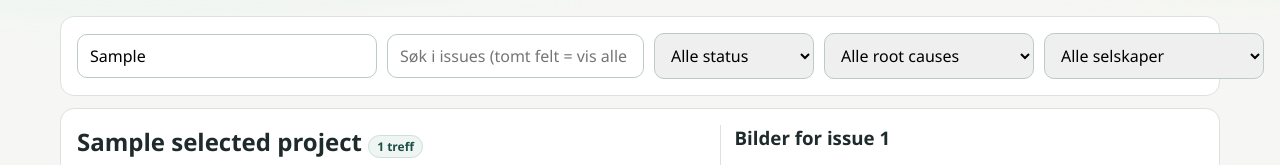
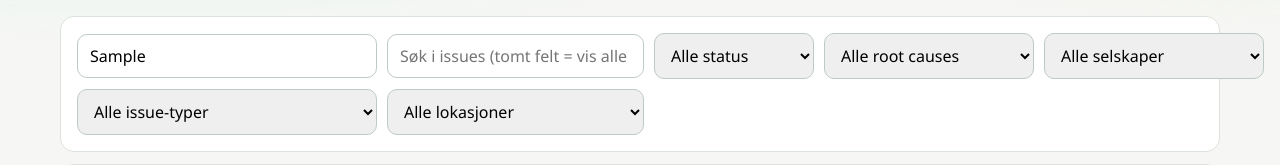
Before and after one commit to sandvike/bim360browser, a Flask app: template templates/index.html in a window 1280 px wide. Shown: the part 139-304 px from the top of the page. Run offline with Flask 3, Linux system fonts and the light colour scheme; the template is opened without the code that fills it: most values are stand-ins (such as "Sample title", 1, 10 or a date in 2020).

Commit message:
Add issue type/location filters and comments/history tabs

```diff
--- a/app.py
+++ b/app.py
@@ -1,6 +1,7 @@
 from __future__ import annotations
 
 import base64
+import json
 import mimetypes
 import os
 import threading
@@ -988,11 +989,56 @@ def query_companies(project_id: str) -> list[str]:
         cur.close()
 
 
-def query_issues(project_id: str, search: str, status: str, root_cause: str, company: str, page: int) -> tuple[list[dict[str, Any]], int]:
+def query_issue_types(project_id: str) -> list[str]:
+    sql = f"""
+        SELECT DISTINCT "issue_type_name" AS issue_type_name
+    FROM {ISSUES_VIEW}
+        WHERE "project_id" = %s
+            AND "issue_type_name" IS NOT NULL
+        ORDER BY "issue_type_name"
+    """
+    con = snowflake_conn()
+    cur = con.cursor()
+    try:
+        cur.execute(sql, (project_id,))
+        return [str(row[0]) for row in cur.fetchall()]
+    finally:
+        cur.close()
+
+
+def query_locations(project_id: str) -> list[str]:
+    sql = f"""
+        SELECT DISTINCT "location_path" AS location_path
+    FROM {ISSUES_VIEW}
+        WHERE "project_id" = %s
+            AND "location_path" IS NOT NULL
+        ORDER BY "location_path"
+    """
+    con = snowflake_conn()
+    cur = con.cursor()
+    try:
+        cur.execute(sql, (project_id,))
+        return [str(row[0]) for row in cur.fetchall()]
+    finally:
+        cur.close()
+
+
+def query_issues(
+    project_id: str,
+    search: str,
+    status: str,
+    root_cause: str,
+    company: str,
+    issue_type: str,
+    location_path: str,
+    page: int,
+) -> tuple[list[dict[str, Any]], int]:
     search_like = f"%{search}%"
     status_filter = status.strip().lower()
     root_cause_filter = root_cause.strip().lower()
     company_filter = company.strip().lower()
+    issue_type_filter = issue_type.strip().lower()
+    location_path_filter = location_path.strip().lower()
     offset = (page - 1) * PAGE_SIZE
 
     where_sql = """
@@ -1015,6 +1061,14 @@ def query_issues(project_id: str, search: str, status: str, root_cause: str, com
             AND (
                 %s = ''
                                 OR LOWER(v."company_name") = %s
+            )
+            AND (
+                %s = ''
+                                OR LOWER(v."issue_type_name") = %s
+            )
+            AND (
+                %s = ''
+                                OR LOWER(v."location_path") = %s
             )
     """
 
@@ -1039,6 +1093,7 @@ def query_issues(project_id: str, search: str, status: str, root_cause: str, com
         v."root_cause_name" AS root_cause_name,
         v."company_name" AS company_name,
         v."issue_type_name" AS issue_type_name,
+        v."location_path" AS location_path,
         v."created_at" AS created_at,
         v."updated_at" AS updated_at,
         v."closed_at" AS closed_at,
@@ -1068,6 +1123,10 @@ def query_issues(project_id: str, search: str, status: str, root_cause: str, com
             root_cause_filter,
             company_filter,
             company_filter,
+            issue_type_filter,
+            issue_type_filter,
+            location_path_filter,
+            location_path_filter,
         )
         cur.execute(count_sql, filter_params)
         count_row = cur.fetchone() or {}
@@ -1153,9 +1212,20 @@ def index():
     status = request.args.get("status", "").strip()
     root_cause = request.args.get("root_cause", "").strip()
     company = request.args.get("company", "").strip()
+    issue_type = request.args.get("issue_type", "").strip()
+    location_path = request.args.get("location_path", "").strip()
     split_issue_id = request.args.get("issue_id", "").strip()
     page = max(1, request.args.get("page", type=int, default=1))
-    has_follow_up_filters = bool(search or status or root_cause or company or split_issue_id or "page" in request.args)
+    has_follow_up_filters = bool(
+        search
+        or status
+        or root_cause
+        or company
+        or issue_type
+        or location_path
+        or split_issue_id
+        or "page" in request.args
+    )
     has_explicit_project = bool(project_pick or project_id)
 
     db_error = None
@@ -1185,6 +1255,8 @@ def index():
     statuses: list[str] = []
     root_causes: list[str] = []
     companies: list[str] = []
+    issue_types: list[str] = []
+    locations: list[str] = []
     project_summary = None
     total_rows = 0
     total_pages = 0
@@ -1201,12 +1273,14 @@ def index():
         statuses = query_statuses(project_id)
         root_causes = query_root_causes(project_id)
         companies = query_companies(project_id)
+        issue_types = query_issue_types(project_id)
+        locations = query_locations(project_id)
         project_summary = query_project_summary(project_id)
-        issues, total_rows = query_issues(project_id, search, status, root_cause, company, page)
+        issues, total_rows = query_issues(project_id, search, status, root_cause, company, issue_type, location_path, page)
         total_pages = max(1, (total_rows + PAGE_SIZE - 1) // PAGE_SIZE)
         if page > total_pages:
             page = total_pages
-            issues, total_rows = query_issues(project_id, search, status, root_cause, company, page)
+            issues, total_rows = query_issues(project_id, search, status, root_cause, company, issue_type, location_path, page)
 
         if split_issue_id:
             split_issue = query_issue(project_id, split_issue_id)
@@ -1225,12 +1299,16 @@ def index():
         status=status,
         root_cause=root_cause,
         company=company,
+        issue_type=issue_type,
+        location_path=location_path,
         split_issue_id=split_issue_id,
         split_issue=split_issue,
         split_attachments=split_attachments,
         statuses=statuses,
         root_causes=root_causes,
         companies=companies,
+        issue_types=issue_types,
+        locations=locations,
         project_summary=project_summary,
         page=page,
         page_size=PAGE_SIZE,
@@ -1246,8 +1324,33 @@ def issue_detail(project_id: str, issue_id: str):
     if not issue:
         abort(404)
 
+    def _format_issue_field(value: Any, empty_text: str) -> str:
+        if value is None:
+            return empty_text
+        if isinstance(value, (dict, list)):
+            return json.dumps(value, indent=2, ensure_ascii=False)
+        if isinstance(value, str):
+            stripped = value.strip()
+            if not stripped:
+                return empty_text
+            try:
+                parsed = json.loads(stripped)
+                return json.dumps(parsed, indent=2, ensure_ascii=False)
+            except Exception:
+                return stripped
+        return str(value)
+
+    comments_text = _format_issue_field(issue.get("COMMENTS"), "Ingen kommentarer.")
+    history_text = _format_issue_field(issue.get("ADDITIONAL_FIELDS"), "Ingen history-data.")
+
     attachments = query_attachments(project_id, issue_id)
-    return render_template("issue.html", issue=issue, attachments=attachments)
+    return render_template(
+        "issue.html",
+        issue=issue,
+        attachments=attachments,
+        comments_text=comments_text,
+        history_text=history_text,
+    )
 
 
 if __name__ == "__main__":
--- a/templates/index.html
+++ b/templates/index.html
@@ -36,6 +36,18 @@
           <option value="{{ c }}" {% if c == company %}selected{% endif %}>{{ c }}</option>
         {% endfor %}
       </select>
+      <select name="issue_type" {% if not project_id %}disabled{% endif %}>
+        <option value="">Alle issue-typer</option>
+        {% for it in issue_types %}
+          <option value="{{ it }}" {% if it == issue_type %}selected{% endif %}>{{ it }}</option>
+        {% endfor %}
+      </select>
+      <select name="location_path" {% if not project_id %}disabled{% endif %}>
+        <option value="">Alle lokasjoner</option>
+        {% for lp in locations %}
+          <option value="{{ lp }}" {% if lp == location_path %}selected{% endif %}>{{ lp }}</option>
+        {% endfor %}
+      </select>
     </div>
   </form>
 </section>
@@ -57,6 +69,8 @@
     const statusSelect = form.querySelector('select[name="status"]');
     const rootCauseSelect = form.querySelector('select[name="root_cause"]');
     const companySelect = form.querySelector('select[name="company"]');
+    const issueTypeSelect = form.querySelector('select[name="issue_type"]');
+    const locationSelect = form.querySelector('select[name="location_path"]');
     if (!projectInput || !projectIdHidden) return;
 
     const optionSet = new Set(
@@ -93,6 +107,8 @@
       if (statusSelect) statusSelect.disabled = !enabled;
       if (rootCauseSelect) rootCauseSelect.disabled = !enabled;
       if (companySelect) companySelect.disabled = !enabled;
+      if (issueTypeSelect) issueTypeSelect.disabled = !enabled;
+      if (locationSelect) locationSelect.disabled = !enabled;
     };
 
     let timer = null;
@@ -144,6 +160,24 @@
 
     if (companySelect) {
       companySelect.addEventListener('change', function () {
+        const projectId = syncProjectIdFromInput();
+        if (!projectId) return;
+        setFilterState(true);
+        form.requestSubmit();
+      });
+    }
+
+    if (issueTypeSelect) {
+      issueTypeSelect.addEventListener('change', function () {
+        const projectId = syncProjectIdFromInput();
+        if (!projectId) return;
+        setFilterState(true);
+        form.requestSubmit();
+      });
+    }
+
+    if (locationSelect) {
+      locationSelect.addEventListener('change', function () {
         const projectId = syncProjectIdFromInput();
         if (!projectId) return;
         setFilterState(true);
@@ -213,7 +247,7 @@
             <td>{{ i.ATTACHMENT_COUNT }}</td>
             <td>{{ i.UPDATED_AT or "-" }}</td>
             <td>
-              <a href="/?project_pick={{ project_pick_display }}&project_id={{ project_id }}&q={{ search }}&status={{ status }}&root_cause={{ root_cause }}&company={{ company }}&page={{ page }}&issue_id={{ i.ISSUE_ID }}">Bilder</a>
+              <a href="/?project_pick={{ project_pick_display }}&project_id={{ project_id }}&q={{ search }}&status={{ status }}&root_cause={{ root_cause }}&company={{ company }}&issue_type={{ issue_type }}&location_path={{ location_path }}&page={{ page }}&issue_id={{ i.ISSUE_ID }}">Bilder</a>
             </td>
           </tr>
         {% endfor %}
@@ -222,11 +256,11 @@
 
     <p>
       {% if page > 1 %}
-        <a href="/?project_pick={{ project_pick_display }}&project_id={{ project_id }}&q={{ search }}&status={{ status }}&root_cause={{ root_cause }}&company={{ company }}&page={{ page - 1 }}&issue_id={{ split_issue_id }}">Forrige</a>
+        <a href="/?project_pick={{ project_pick_display }}&project_id={{ project_id }}&q={{ search }}&status={{ status }}&root_cause={{ root_cause }}&company={{ company }}&issue_type={{ issue_type }}&location_path={{ location_path }}&page={{ page - 1 }}&issue_id={{ split_issue_id }}">Forrige</a>
       {% endif %}
       {% if page > 1 and page < total_pages %} | {% endif %}
       {% if page < total_pages %}
-        <a href="/?project_pick={{ project_pick_display }}&project_id={{ project_id }}&q={{ search }}&status={{ status }}&root_cause={{ root_cause }}&company={{ company }}&page={{ page + 1 }}&issue_id={{ split_issue_id }}">Neste</a>
+        <a href="/?project_pick={{ project_pick_display }}&project_id={{ project_id }}&q={{ search }}&status={{ status }}&root_cause={{ root_cause }}&company={{ company }}&issue_type={{ issue_type }}&location_path={{ location_path }}&page={{ page + 1 }}&issue_id={{ split_issue_id }}">Neste</a>
       {% endif %}
     </p>
   {% else %}
```
Also changed, not shown: templates/issue.html (+79 -0 lines).
